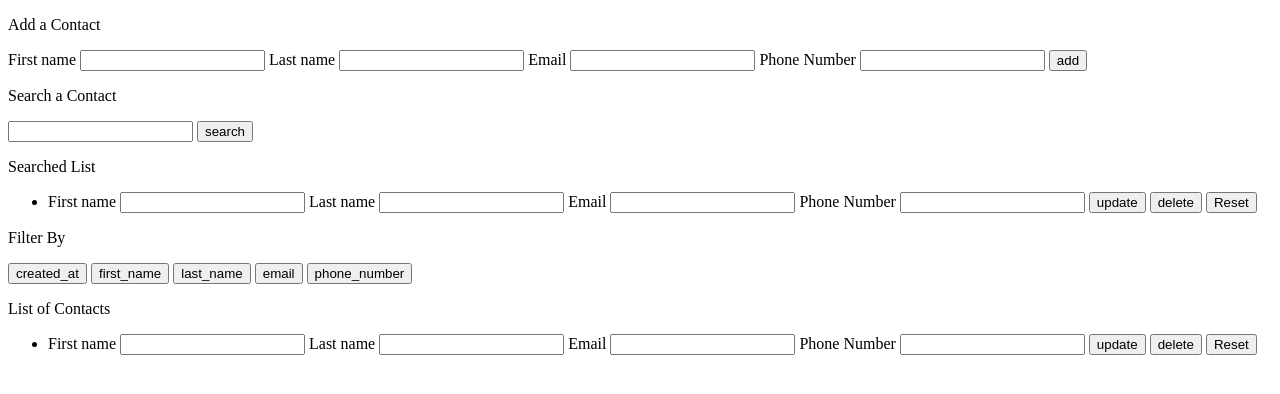
After one commit to Aestrus/cop4331_group14, a PHP site: page /index.html in a window 1280 px wide. The commit adds this page. Shown: the top 394 px of the page. Run offline with PHP 8.4, Linux system fonts and the light colour scheme.

Commit message:
revamp structure of website

```diff
--- /dev/null
+++ b/index.html
@@ -0,0 +1,80 @@
+<!DOCTYPE html>
+<html lang="en" dir="ltr">
+  <head>
+    <meta charset="utf-8">
+    <!--Tempoaray CSS -->
+    <title>Contact Manager</title>
+  </head>
+  <body>
+
+    <p>Add a Contact</p>
+    <form class="" action="index.php" method="POST">
+      <label>First name</label>
+      <input type="text" name="firstName" value="">
+      <label>Last name</label>
+      <input type="text" name="lastName" value="">
+      <label>Email</label>
+      <input type="text" name="email" value="">
+      <label>Phone Number</label>
+      <input type="text" name="phoneNumber" value="">
+      <input type="submit" name="add" value="add">
+    </form>
+
+    <p>Search a Contact</p>
+    <form class="" action="index.php" method="post">
+      <input type="text" name="whatToSearch" value="">
+      <input type="submit" name="search" value="search">
+    </form>
+
+    <p>Searched List</p>
+    <ul>
+        <li>
+          <form class="" action="index.php" method="POST">
+            <label>First name</label>
+            <input type="text" name="firstName" value="">
+            <label>Last name</label>
+            <input type="text" name="lastName" value="">
+            <label>Email</label>
+            <input type="text" name="email" value="">
+            <label>Phone Number</label>
+            <input type="text" name="phoneNumber" value="">
+            <input type="submit" name="update" value="update">
+            <input type="submit" name="delete" value= "delete">
+            <input type="reset">
+            <input type="hidden" name="contact_id" value="">
+          </form>
+        </li>
+    </ul>
+
+
+
+    <p>Filter By</p>
+    <form class="" action="index.php" method="POST">
+      <input type="submit" name="searchType" value="created_at">
+      <input type="submit" name="searchType" value="first_name">
+      <input type="submit" name="searchType" value="last_name">
+      <input type="submit" name="searchType" value="email">
+      <input type="submit" name="searchType" value="phone_number">
+    </form>
+
+    <p>List of Contacts</p>
+    <ul>
+        <li>
+          <form class="" action="index.php" method="POST">
+            <label>First name</label>
+            <input type="text" name="firstName" value="">
+            <label>Last name</label>
+            <input type="text" name="lastName" value="">
+            <label>Email</label>
+            <input type="text" name="email" value="">
+            <label>Phone Number</label>
+            <input type="text" name="phoneNumber" value="">
+            <input type="submit" name="update" value="update">
+            <input type="submit" name="delete" value= "delete">
+            <input type="reset">
+            <input type="hidden" name="contact_id" value="">
+          </form>
+        </li>
+    </ul>
+  </body>
+</html>
--- a/signin.php
+++ b/signin.html
@@ -1,8 +1,3 @@
-<?php
-
-
-?>
-
 <!DOCTYPE html>
 <html lang="en" dir="ltr">
   <head>
```
Also changed, not shown: index.php (deleted, +0 -17 lines), phpscripts/add.php (renamed from templates/add.php, +0 -16 lines), phpscripts/search.php (added, +29 -0 lines), templates/search.php (deleted, +0 -71 lines), a.html (deleted), phpscripts/delete.php (renamed from templates/delete.php), phpscripts/show.php (renamed from templates/show.php), phpscripts/update.php (renamed from templates/update.php).
